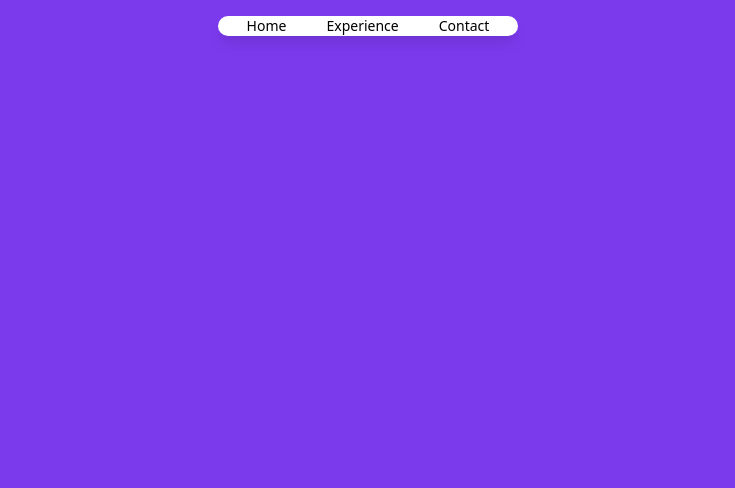
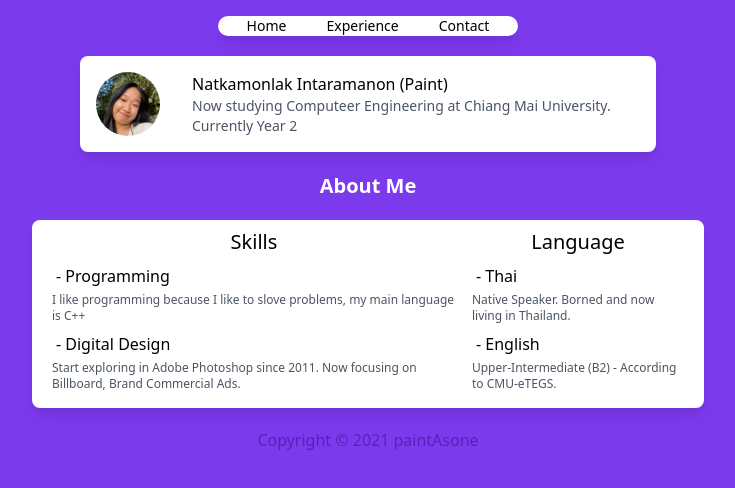
Before and after one commit to cpe-cmu-261207/lab-01-paintAsone, a plain HTML site: page index.html in a window 1280 px wide. Shown: the part 60-548 px from the top of the page, without its empty margins (272-1007 px from the left). Drawn offline with nearby package versions, Linux system fonts and the light colour scheme.

Commit message:
Home completed

```diff
--- a/index.html
+++ b/index.html
@@ -7,8 +7,11 @@
   <title>My Resume Website</title>
   <link href="https://unpkg.com/tailwindcss@^2/dist/tailwind.min.css" rel="stylesheet">
   <style>
-    .center {
+    .textcenter {
       text-align: center;
+    }
+    .divcenter{
+      margin: auto;
     }
     .divlinked{
       width: 300px;
@@ -20,24 +23,52 @@
   </style>
 </head>
 <body class="bg-purple-600">
-  <div class ="text-white center font-semibold text-3xl m-5 "> Nice to meet you</div>
-  <!--All page white bg-->
+  <!--Nice to meet you-->
+  <div class ="text-white textcenter font-semibold text-3xl m-5 "> Nice to meet you</div>
 
-  <!--Nice to meet you & linked tabs-->
-  <div>
+  <!--linked tabs-->
+  <div class="mb-5">
     <div class ="divlinked shadow-lg text-sm justify-center flex space-x-10">
       <a href="./index.html">Home</a>
       <a href="./experience.html">Experience</a>
       <a href="./contact.html">Contact</a>
     </div>
   </div>
+
   <!-- Profile pics and self intro-->
-  <div>
-    <div>
-
+  <div class="bg-white m-5 rounded-lg shadow-lg max-w-xl divcenter">
+    <div class="flex">
+      <img class="w-24 h-24 rounded-full p-4" src="./profile.jpg">
+      <div class="p-4">
+        <p class="font semibold">Natkamonlak Intaramanon (Paint)</p>
+        <p class="text-sm text-gray-600">Now studying Computeer Engineering at Chiang Mai University. Currently Year 2</p>
+      </div>
     </div>
   </div>
-  <!--Skills-->
-
+  <!--About ME-->
+  <div class ="textcenter text-white font-semibold text-xl m-5 ">About Me</div>
+  <!--skills, lang-->
+  <div class = "bg-white m-5 rounded-lg shadow-lg max-w-2xl divcenter">
+    <div class = "flex justify-center gap-4 m-5">
+      <!--Skills-->
+      <div class="max-w-s">
+        <p class="text-xl textcenter m-2">Skills</p>
+        <p class="text-l m-1">- Programming</p>
+        <p class="break-normal text-xs text-gray-600 mb-2">I like programming because I like to slove problems, my main language is C++</p>
+        <p class="text-l m-1">- Digital Design</p>
+        <p class="text-xs text-gray-600 mb-4">Start exploring in Adobe Photoshop since 2011. Now focusing on Billboard, Brand Commercial Ads.</p>
+      </div>
+      <!--Langueage-->
+      <div class="max-w-s">
+        <p class="text-xl textcenter m-2">Language</p>
+        <p class="text-l m-1">- Thai</p>
+        <p class="text-xs text-gray-600 mb-2">Native Speaker. Borned and now living in Thailand.</p>
+        <p class="text-l m-1">- English</p>
+        <p class="text-xs text-gray-600 mb-4">Upper-Intermediate (B2) - According to CMU-eTEGS.</p>
+      </div>
+    </div>
+  </div>
+  <!--copy right-->
+  <p class="text-center text-purple-800 mt-5">Copyright © 2021 paintAsone</p>
 </body>
 </html>
```
